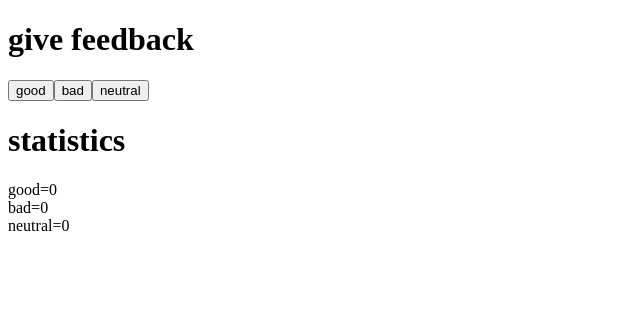
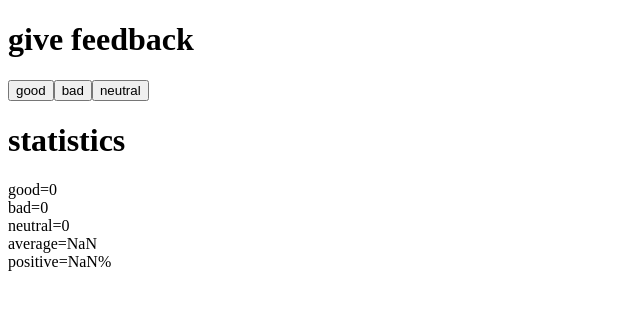
Before and after one commit to t0dii/fullstackcourse, a React (Vite) app in the folder part1/courseinfo/: page / in a window 1280 px wide. Shown: the top 310 px of the page, without its empty margins (0-640 px from the left). Built offline with nearby package versions, Linux system fonts and the light colour scheme.

Commit message:
finished task 1.7

```diff
--- a/part1/courseinfo/src/App.jsx
+++ b/part1/courseinfo/src/App.jsx
@@ -4,12 +4,14 @@ const App = () => {
   const [good, setGood] = useState(0)
   const [neutral, setNeutral] = useState(0)
   const [bad, setBad] = useState(0)
+  const all = good + bad + neutral;
 
 
 
   return (
     <div>
       <h1>give feedback</h1>
+
       <button onClick={() => setGood(good + 1)}>
         good
       </button>
@@ -17,13 +19,19 @@ const App = () => {
       <button onClick={() => setBad(bad + 1)}>
         bad
       </button>
+
       <button onClick={() => setNeutral(neutral + 1)}>
         neutral
       </button>
+
       <h1>statistics</h1>
+
       <div>good={good}</div>
       <div>bad={bad}</div>
       <div>neutral={neutral}</div>
+      <div>average={((good*1 + bad*-1 + neutral*0)/all)}</div>
+      <div>positive={(good/all)*100 + '%'}</div>
+
     </div>
   )
 }
```
